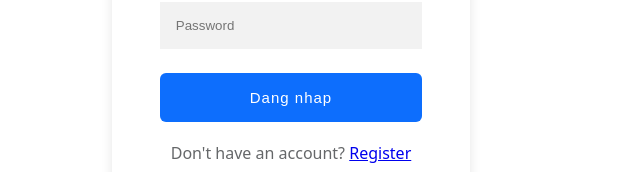
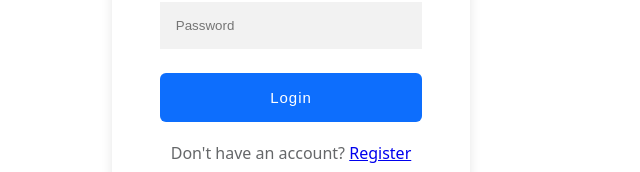
Before and after one commit to nguyenphuong29082004/HIT15_REACT_2025, a React (Vite) app in the folder week1/: page /login in a window 1280 px wide. Shown: the part 368-540 px from the top of the page, without its empty margins (349-989 px from the left). Built offline with nearby package versions, Linux system fonts and the light colour scheme.

Commit message:
layout_register2

```diff
--- a/week1/src/components/Login/Login.jsx
+++ b/week1/src/components/Login/Login.jsx
@@ -59,7 +59,7 @@
             />
             <ErrorMessage name="password" component="div" className="error" />
             </div>
-            <button type="submit">Dang nhap</button>
+            <button type="submit">Login</button>
           </Form>
         </Formik>
         {/* <form action="">
--- a/week1/src/components/Register2/Register2.jsx
+++ b/week1/src/components/Register2/Register2.jsx
@@ -58,7 +58,7 @@
           </Form>
         </Formik>
         <p>
-          Don't have an account?{" "}
+          You have an account?{" "}
           <span>
             <Link to="/login">Login</Link>
           </span>
```
